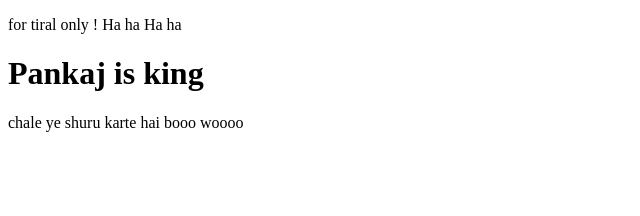
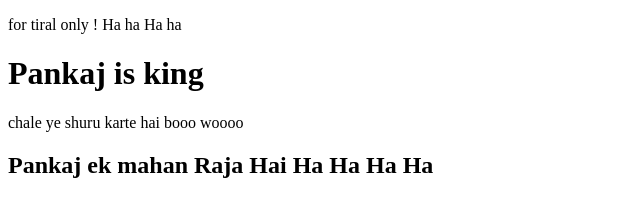
Before and after one commit to B8PANKAJ/Packer, a plain HTML site: page index.html in a window 1280 px wide. Shown: the whole page, without its empty margins (0-640 px from the left). Drawn offline with Linux system fonts and the light colour scheme.

Commit message:
change sto kr diye

```diff
--- a/index.html
+++ b/index.html
@@ -12,6 +12,7 @@
     <p>for tiral only ! Ha ha Ha ha</p>
     <h1>Pankaj is king</h1>
     <p> chale ye shuru karte hai booo woooo</p>
+    <h2>Pankaj ek mahan Raja Hai Ha Ha Ha Ha</h2>
 </body>
 
 </html>
```
